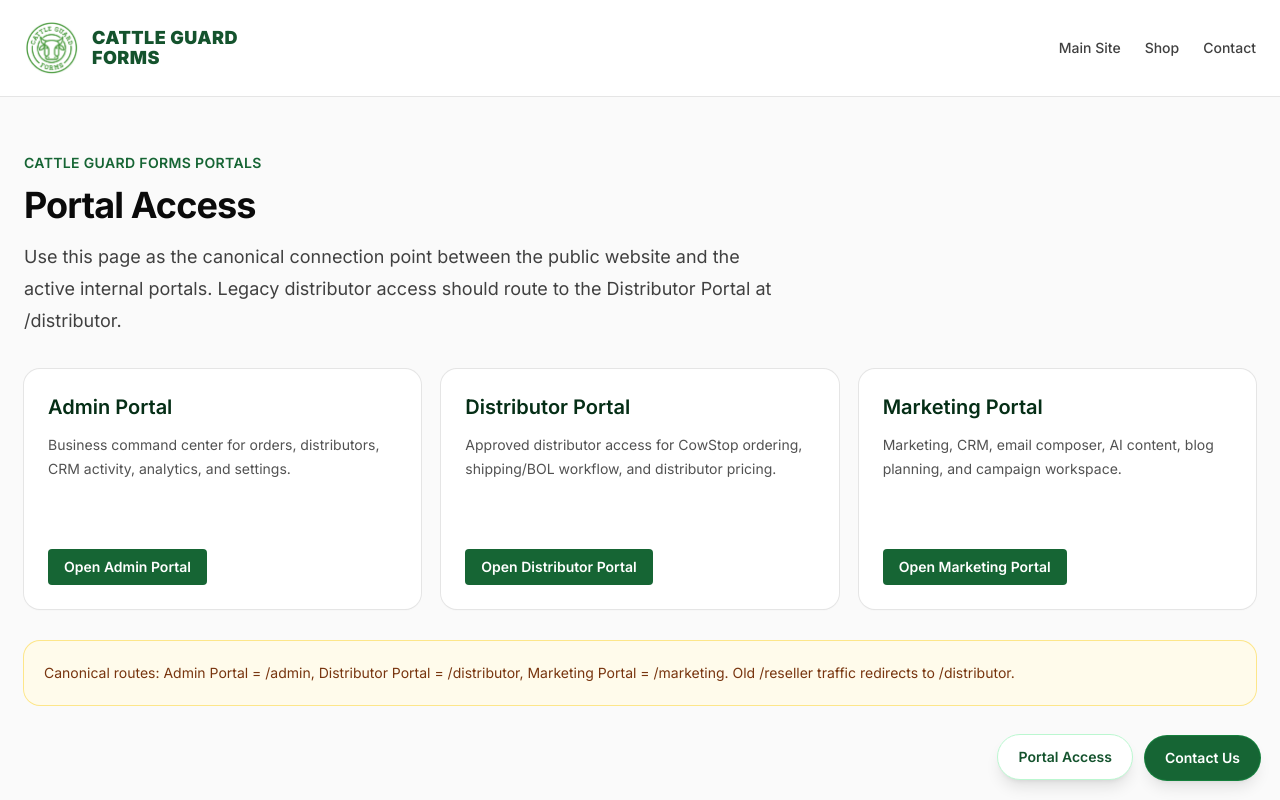
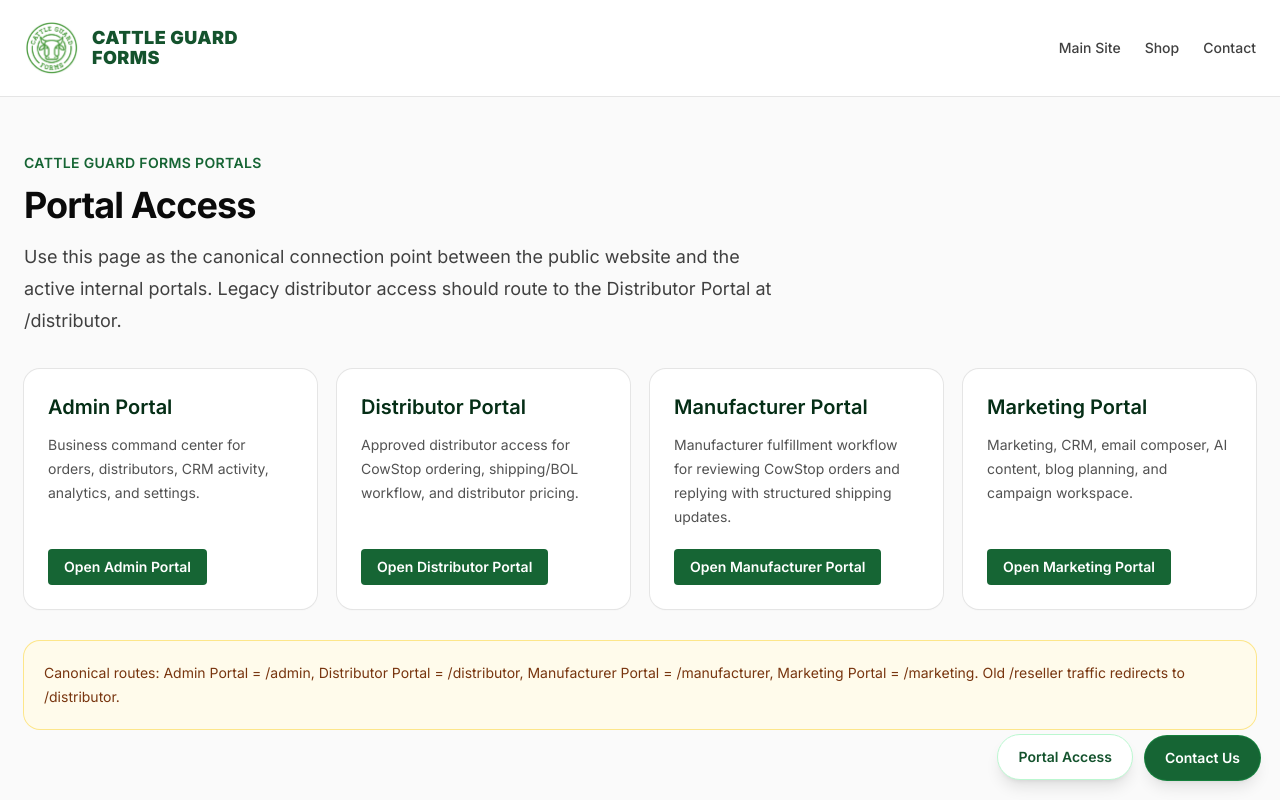
Before and after one commit to Cattleguardforms/cattle-guard-forms, a Next.js app: page /portals in a window 1280 px wide. Built offline with nearby package versions, Linux system fonts and the light colour scheme.

Commit message:
feat: add manufacturer portal to portal hub

```diff
--- a/src/app/portals/page.tsx
+++ b/src/app/portals/page.tsx
@@ -10,6 +10,11 @@ const portals = [
     title: "Distributor Portal",
     href: "/distributor",
     description: "Approved distributor access for CowStop ordering, shipping/BOL workflow, and distributor pricing.",
+  },
+  {
+    title: "Manufacturer Portal",
+    href: "/manufacturer",
+    description: "Manufacturer fulfillment workflow for reviewing CowStop orders and replying with structured shipping updates.",
   },
   {
     title: "Marketing Portal",
@@ -44,7 +49,7 @@ export default function PortalsPage() {
           Use this page as the canonical connection point between the public website and the active internal portals. Legacy distributor access should route to the Distributor Portal at /distributor.
         </p>
 
-        <div className="mt-8 grid gap-5 md:grid-cols-3">
+        <div className="mt-8 grid gap-5 md:grid-cols-2 xl:grid-cols-4">
           {portals.map((portal) => (
             <Link
               key={portal.href}
@@ -61,7 +66,7 @@ export default function PortalsPage() {
         </div>
 
         <div className="mt-8 rounded-2xl bg-amber-50 p-5 text-sm leading-6 text-amber-900 ring-1 ring-amber-200">
-          Canonical routes: Admin Portal = /admin, Distributor Portal = /distributor, Marketing Portal = /marketing. Old /reseller traffic redirects to /distributor.
+          Canonical routes: Admin Portal = /admin, Distributor Portal = /distributor, Manufacturer Portal = /manufacturer, Marketing Portal = /marketing. Old /reseller traffic redirects to /distributor.
         </div>
       </section>
     </main>
```
